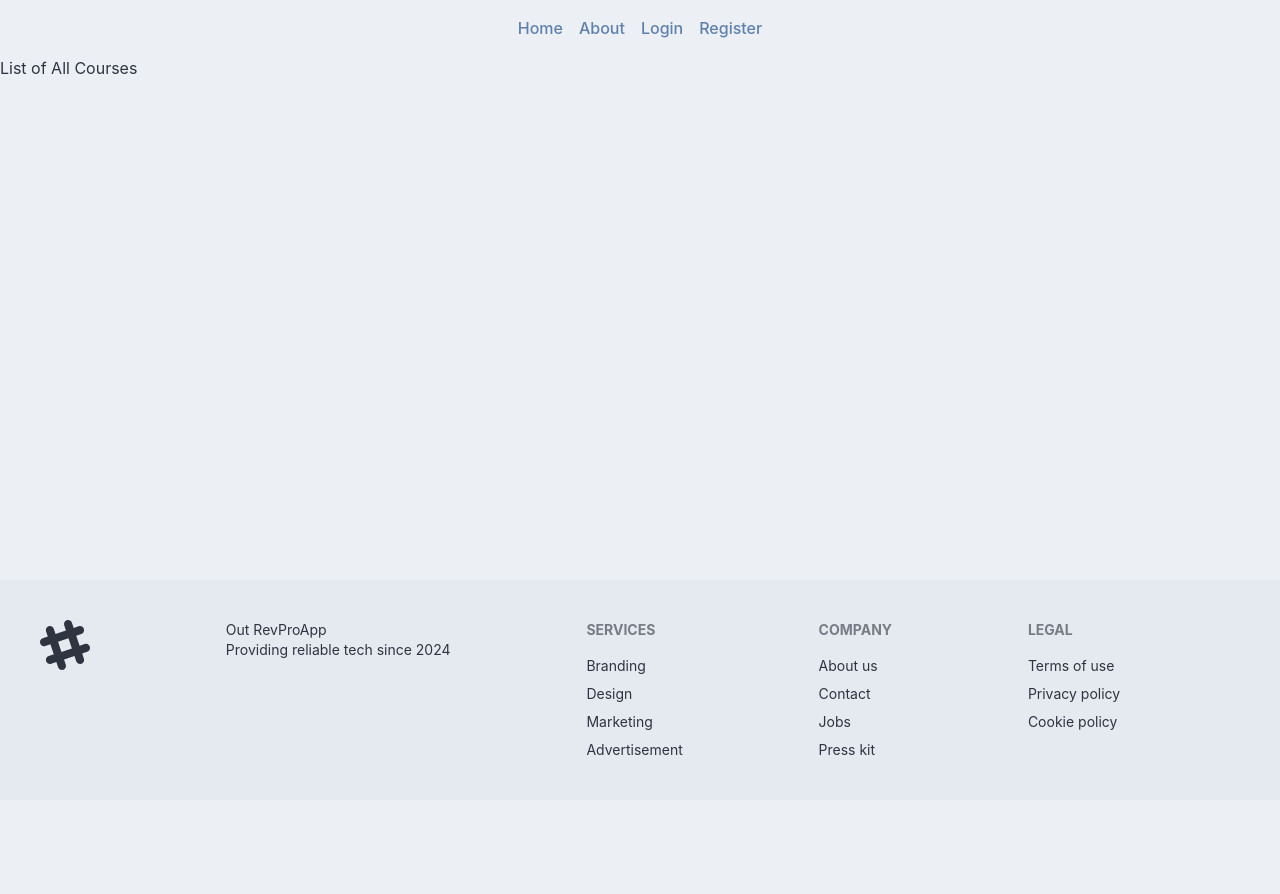
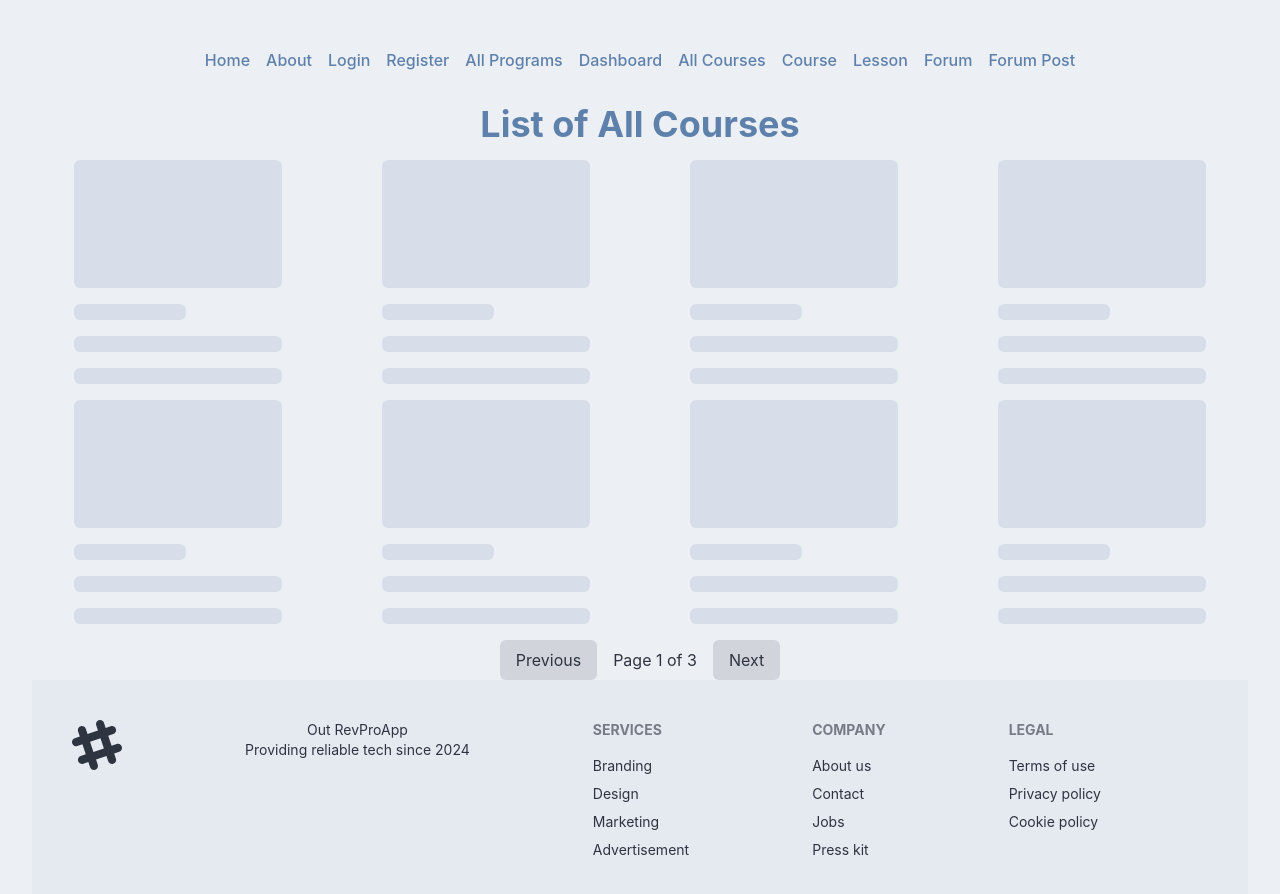
Before and after one commit to Will-Java-FS/Team0Project2RevLearnFrontEnd, a React (Vite) app in the folder frontend/: page /allcourses in a window 1280 px wide. Shown: the top 894 px of the page. Before the commit the page ends 800 px from the top, so only its background shows below. Built offline with nearby package versions, Linux system fonts and the light colour scheme.

Commit message:
modified:   frontend/src/components/Navbar.tsx 	modified:   frontend/src/index.css 	modified:   frontend/src/pages/AllCourses.tsx 	new file:   frontend/src/utils/skeletons.tsx

```diff
--- a/frontend/src/components/Navbar.tsx
+++ b/frontend/src/components/Navbar.tsx
@@ -23,8 +23,41 @@ const Navbar = () => {
                     <Link to="/register" className="text-primary font-medium hover:text-secondary">
                         Register
                     </Link>
-
-                    {/* // should we auto assign the role to student or have a seperate reg for teachers? */}
+                </li>
+                <li>
+                    <Link to="/allprograms" className="text-primary font-medium hover:text-secondary">
+                        All Programs
+                    </Link>
+                </li>
+                <li>
+                    <Link to="/dashboard" className="text-primary font-medium hover:text-secondary">
+                        Dashboard
+                    </Link>
+                </li>
+                <li>
+                    <Link to="/allcourses" className="text-primary font-medium hover:text-secondary">
+                        All Courses
+                    </Link>
+                </li>
+                <li>
+                    <Link to="/course" className="text-primary font-medium hover:text-secondary">
+                        Course
+                    </Link>
+                </li>
+                <li>
+                    <Link to="/lesson" className="text-primary font-medium hover:text-secondary">
+                        Lesson
+                    </Link>
+                </li>
+                <li>
+                    <Link to="/forum" className="text-primary font-medium hover:text-secondary">
+                        Forum
+                    </Link>
+                </li>
+                <li>
+                    <Link to="/forumpost" className="text-primary font-medium hover:text-secondary">
+                        Forum Post
+                    </Link>
                 </li>
             </ul>
         </nav>
--- a/frontend/src/index.css
+++ b/frontend/src/index.css
@@ -12,3 +12,17 @@
   -webkit-font-smoothing: antialiased;
   -moz-osx-font-smoothing: grayscale;
 }
+
+
+
+#root {
+  max-width: 100%;
+  margin: 0 auto;
+  padding: 2rem;
+  text-align: center;
+}
+
+h1 {
+  font-size: 3.2em;
+  line-height: 1.1;
+}
--- a/frontend/src/pages/AllCourses.tsx
+++ b/frontend/src/pages/AllCourses.tsx
@@ -1,12 +1,52 @@
 import { useState } from "react";
+import { Skeleton } from "../utils/skeletons"; // Adjust the path as needed
 
+export default function AllCourses() {
+    const [currentPage, setCurrentPage] = useState(1);
+    const itemsPerPage = 8; // Number of skeleton components per page
+    const totalSkeletons = 24;
+    const totalPages = Math.ceil(totalSkeletons / itemsPerPage);
 
-export default function AllCourses(){
+    // Get the skeleton components for the current page
+    const currentSkeletons = Array.from({ length: itemsPerPage }).map((_, index) => (
+        <Skeleton key={index} />
+    ));
 
+    const handlePreviousPage = () => {
+        if (currentPage > 1) {
+            setCurrentPage(currentPage - 1);
+        }
+    };
+
+    const handleNextPage = () => {
+        if (currentPage < totalPages) {
+            setCurrentPage(currentPage + 1);
+        }
+    };
 
     return (
         <>
-        <h1>List of All Courses</h1>
+            <h1 className="text-primary text-4xl font-bold my-4 text-center">List of All Courses</h1>
+            <div className="grid grid-cols-1 md:grid-cols-2 lg:grid-cols-4 gap-4 justify-items-center">
+                {currentSkeletons}
+            </div>
+            <div className="flex justify-center items-center mt-4 space-x-4">
+                <button
+                    onClick={handlePreviousPage}
+                    disabled={currentPage === 1}
+                    className="px-4 py-2 bg-gray-300 rounded-md"
+                >
+                    Previous
+                </button>
+                <span>Page {currentPage} of {totalPages}</span>
+                <button
+                    onClick={handleNextPage}
+                    disabled={currentPage === totalPages}
+                    className="px-4 py-2 bg-gray-300 rounded-md"
+                >
+                    Next
+                </button>
+            </div>
         </>
-    )
+    );
 }
--- /dev/null
+++ b/frontend/src/utils/skeletons.tsx
@@ -0,0 +1,12 @@
+import React from 'react';
+
+export function Skeleton({ className }: { className?: string }) {
+    return (
+        <div className={`flex w-full md:w-52 flex-col gap-4 ${className}`}>
+            <div className="skeleton h-32 w-full"></div>
+            <div className="skeleton h-4 w-28"></div>
+            <div className="skeleton h-4 w-full"></div>
+            <div className="skeleton h-4 w-full"></div>
+        </div>
+    );
+}
```
